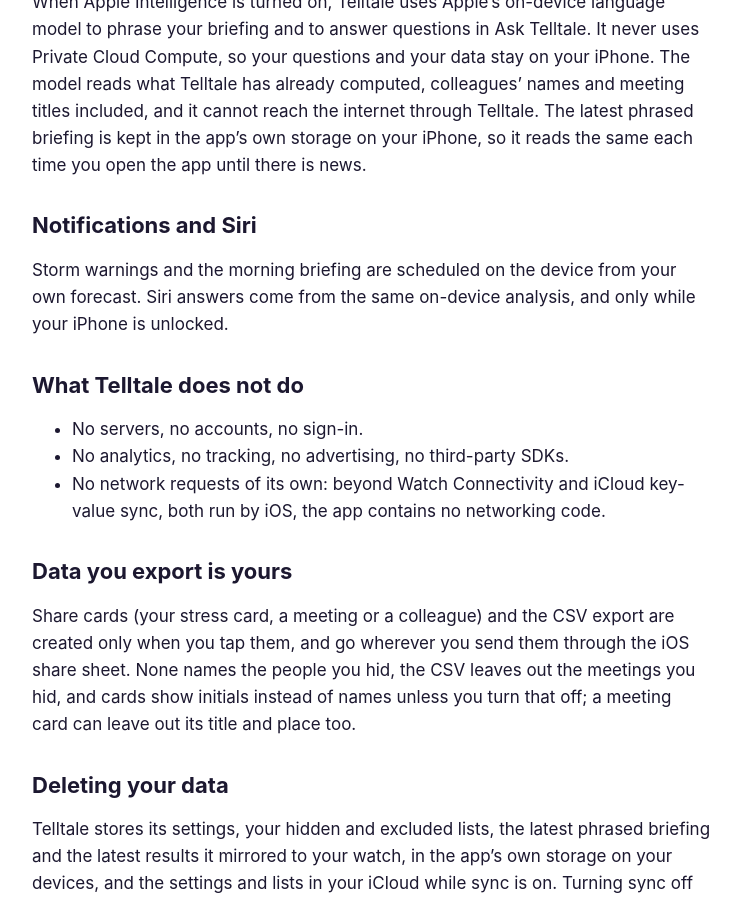
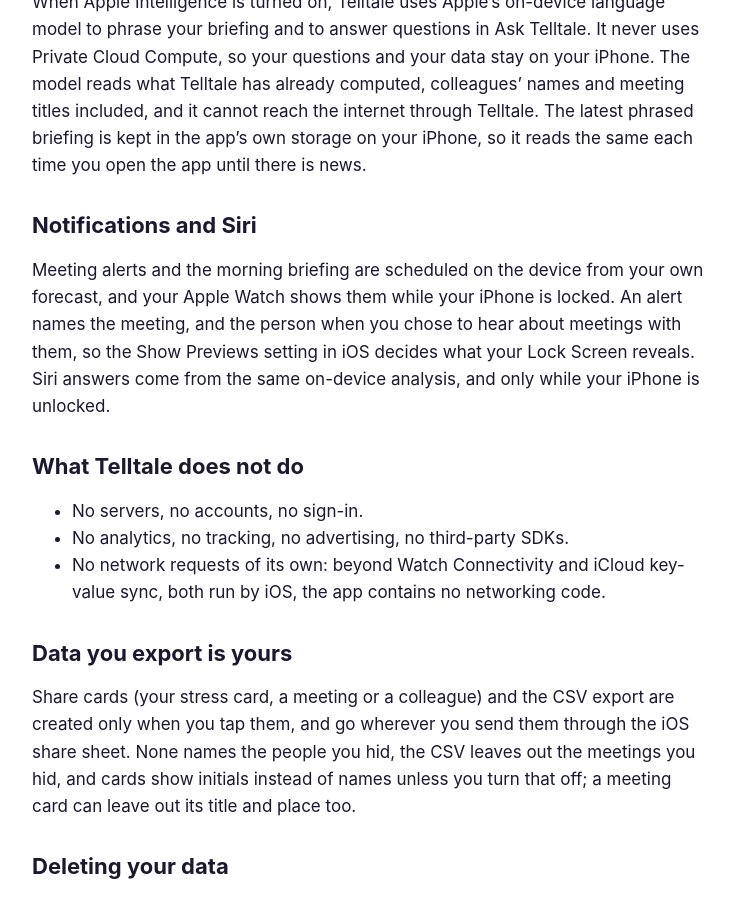
Before and after one commit to Liniker-Seixas/telltale, a Jekyll site: the page built from privacy.md, in a window 1280 px wide and 900 px high, scrolled down 1200 px. Shown: the whole window, without its empty margins (268-1008 px from the left). Built offline with Jekyll 4.4.1, drawn with Linux system fonts in a browser that asks for light colours.

Commit message:
Telltale build 7 pages: meeting alerts in support, what an alert can show in the privacy policy

```diff
--- a/privacy.md
+++ b/privacy.md
@@ -59,9 +59,12 @@ open the app until there is news.
 
 ## Notifications and Siri
 
-Storm warnings and the morning briefing are scheduled on the device from
-your own forecast. Siri answers come from the same on-device analysis, and
-only while your iPhone is unlocked.
+Meeting alerts and the morning briefing are scheduled on the device from
+your own forecast, and your Apple Watch shows them while your iPhone is
+locked. An alert names the meeting, and the person when you chose to hear
+about meetings with them, so the Show Previews setting in iOS decides what
+your Lock Screen reveals. Siri answers come from the same on-device
+analysis, and only while your iPhone is unlocked.
 
 ## What Telltale does not do
 
```
Also changed, not shown: support.md (+4 -0 lines).
